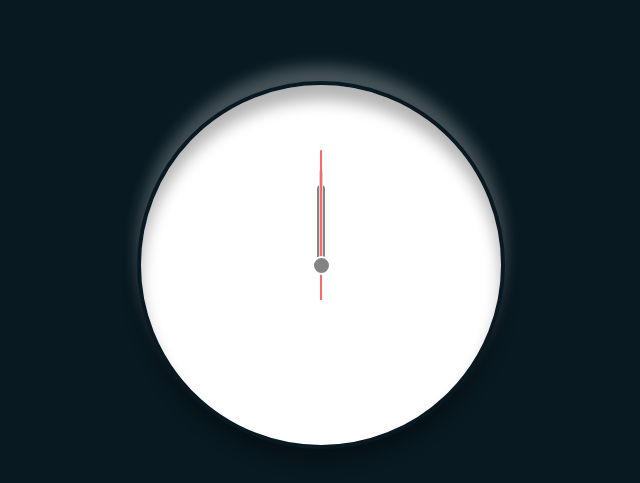
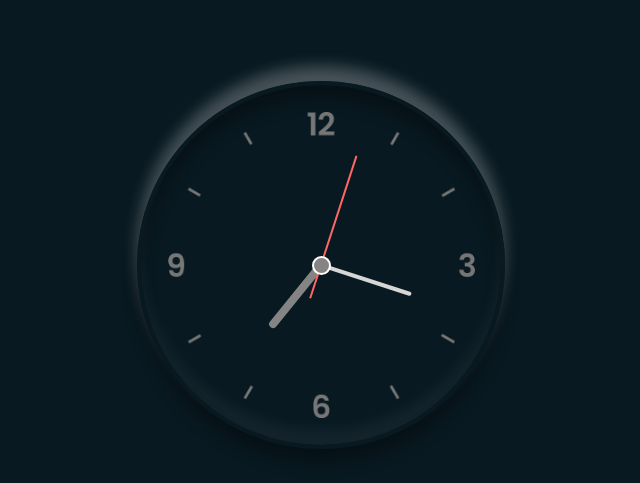
Before and after one commit to najilkilayil/analog-clock, a plain HTML site: page index.html in a window 1280 px wide. Shown: the part 135-618 px from the top of the page, without its empty margins (319-959 px from the left). Drawn offline with Linux system fonts and the light colour scheme.

Commit message:
Completed script file

```diff
--- a/index.html
+++ b/index.html
@@ -32,5 +32,7 @@
             <div class="sec" id="sec"></div>
         </div>
     </div>
+
+    <script src="script.js"></script>
 </body>
 </html>
--- a/script.js
+++ b/script.js
@@ -0,0 +1,25 @@
+
+/* Select elements from the HTML file */
+const hr = document.querySelector("#hr");
+const min = document.querySelector("#min");
+const sec = document.querySelector("#sec");
+
+/* 360/60 = 6
+Needle will move 6deg per one minute/second */
+const deg = 6;
+
+/* Run the code repeatedly */
+setInterval(() => {
+    let day = new Date();
+    let hh = day.getHours() * 30;
+    let mm = day.getMinutes() * deg;
+    let ss = day.getSeconds() * deg;
+
+    console.log(hh);
+    console.log(mm);
+    console.log(ss)
+
+    hr.style.transform = `rotate(${hh+(mm/12)}deg)`;
+    min.style.transform = `rotate(${mm}deg)`;
+    sec.style.transform = `rotate(${ss}deg)`;
+});
--- a/style.css
+++ b/style.css
@@ -15,7 +15,8 @@ body {
 .analog-clock {
     width: 360px;
     height: 360px;
-    background-color: white;
+    background: url(clock.png);
+    background-size: cover;
     border-radius: 50%;
     display: flex;
     align-items: center;
```
Also changed, not shown: clock.png (added).
